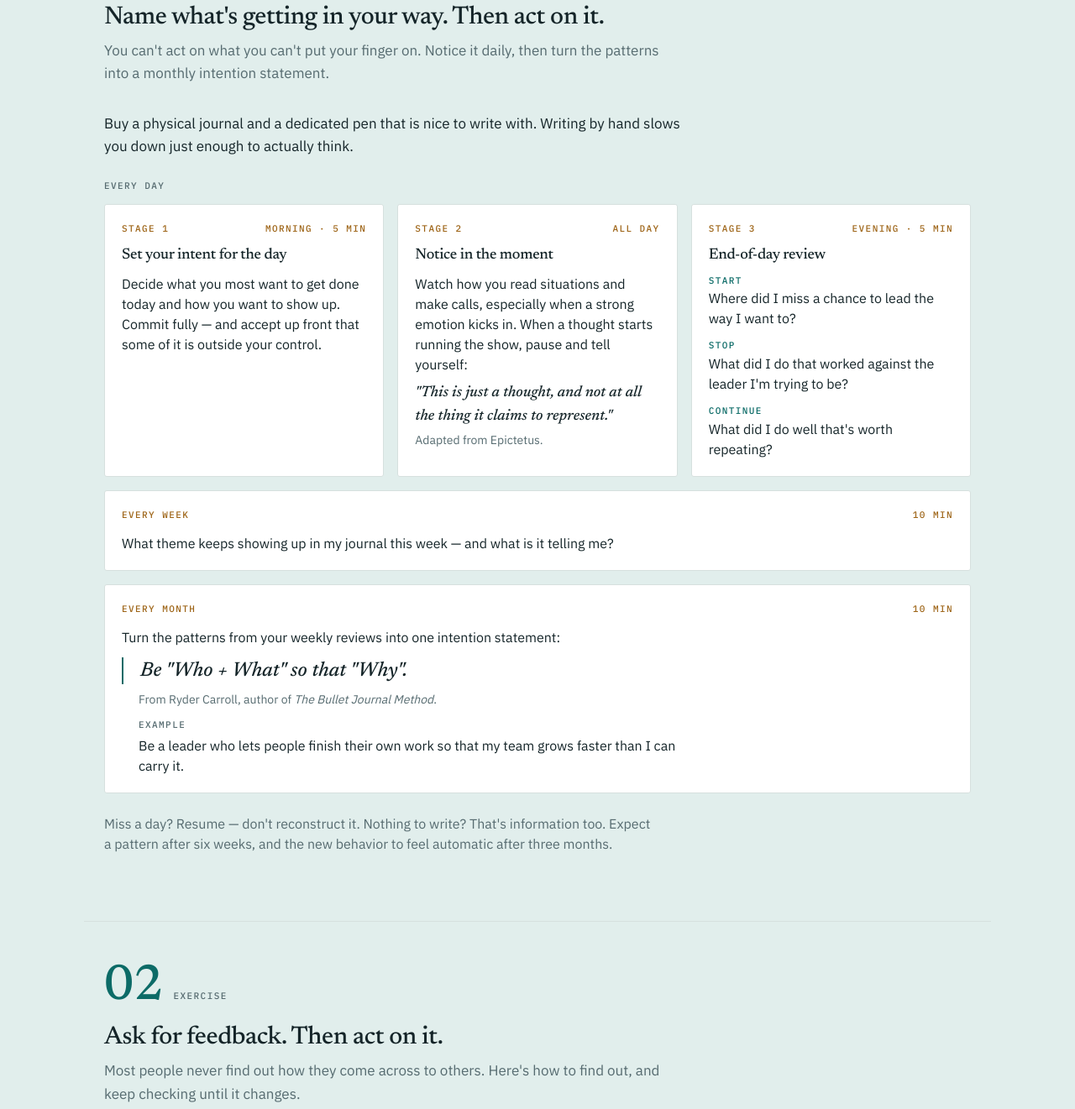
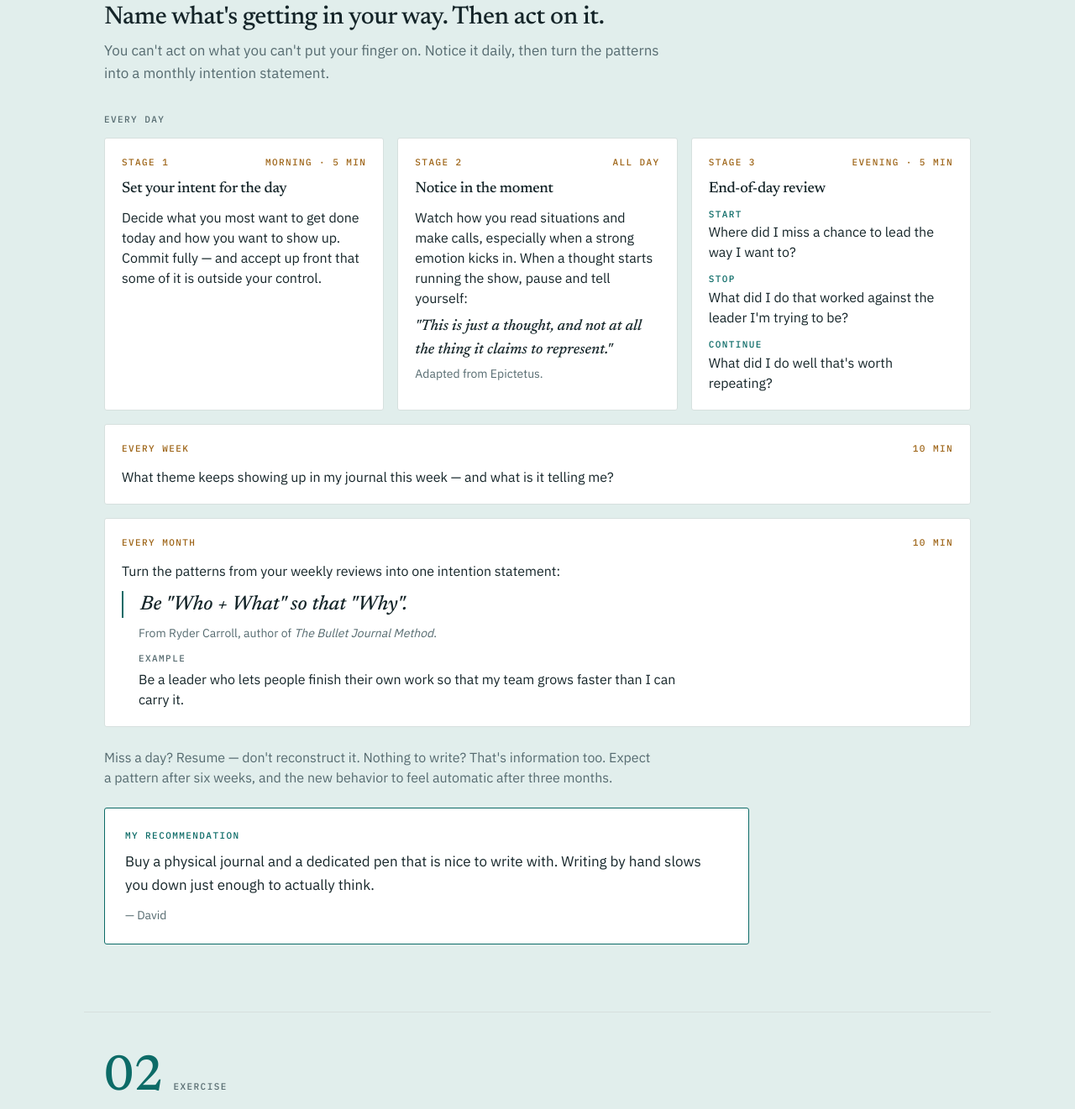
Before and after one commit to davidcmorris/leadfromthehip, an Astro site: page / in a window 1280 px wide. Shown: the part 1359-2680 px from the top of the page at 84% size. Built offline with nearby package versions, Linux system fonts and the light colour scheme; Astro itself is replaced by a stand-in of ours.

Commit message:
Move the journal tip to a signed recommendation callout
Pull "Buy a physical journal and a dedicated pen..." out of the top
of Exercise 01 and place it after the "Miss a day?" note as a
petrol-bordered "My recommendation" callout signed by David.

Co-Authored-By: Claude Opus 5.5 <noreply@anthropic.com>

```diff
--- a/src/pages/index.astro
+++ b/src/pages/index.astro
@@ -73,11 +73,6 @@ import RepCard from "../components/RepCard.astro";
 			title="Name what's getting in your way. Then act on it."
 			lede="You can't act on what you can't put your finger on. Notice it daily, then turn the patterns into a monthly intention statement."
 		/>
-
-		<p class="text-ink measure mb-6">
-			Buy a physical journal and a dedicated pen that is nice to write with.
-			Writing by hand slows you down just enough to actually think.
-		</p>
 
 		<div class="mb-8">
 			<p class="eyebrow text-muted mb-3">Every day</p>
@@ -172,6 +167,14 @@ import RepCard from "../components/RepCard.astro";
 				too. Expect a pattern after six weeks, and the new behavior to feel automatic
 				after three months.
 			</p>
+			<aside class="bg-surface border-[1.5px] border-petrol rounded-[3px] p-6 mt-6 max-w-3xl">
+				<p class="eyebrow text-petrol mb-2">My recommendation</p>
+				<p class="text-ink measure">
+					Buy a physical journal and a dedicated pen that is nice to write with.
+					Writing by hand slows you down just enough to actually think.
+				</p>
+				<p class="text-muted text-sm mt-3">— David</p>
+			</aside>
 		</div>
 	</section>
 
```
